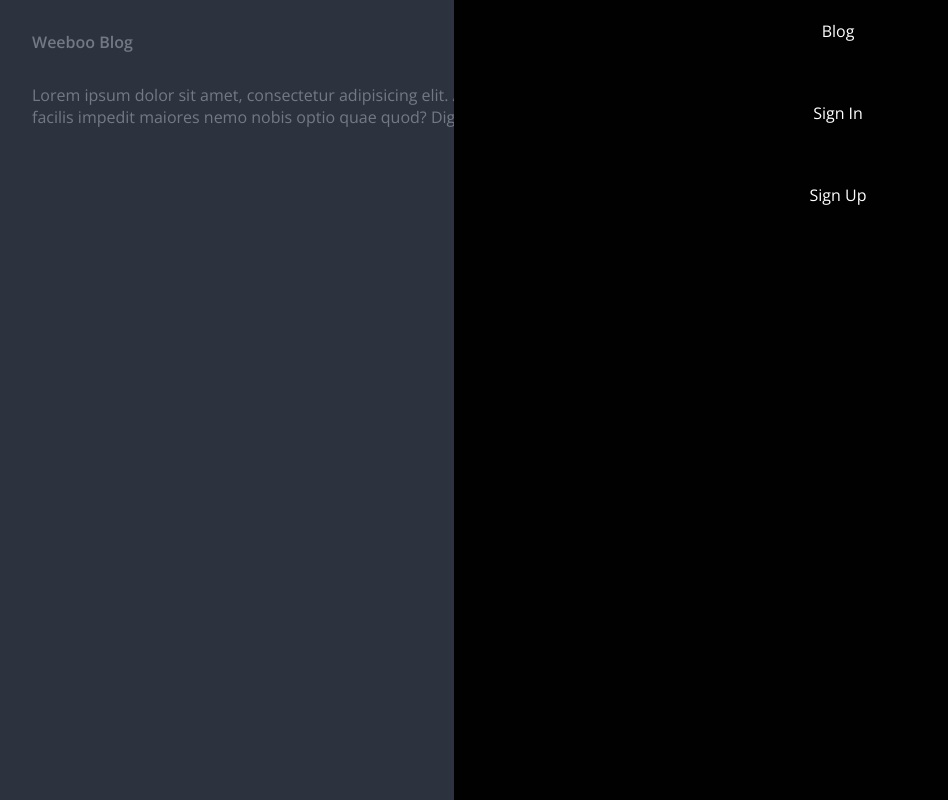
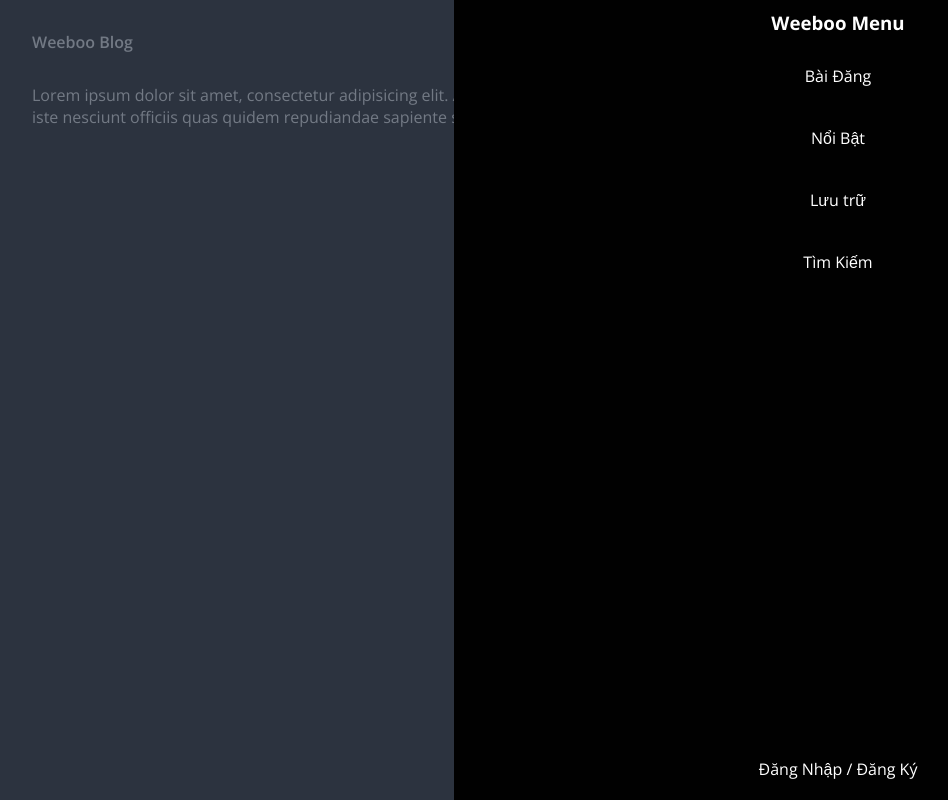
Before and after one commit to sonicname/blog-app-with-react-supabase, a React (Vite) app: page / in a window 1280 px wide. Both pictures are taken after a click on the element 1178 px from the left and 42 px from the top of the page. Shown: the whole page, without its empty margins (58-1006 px from the left). Built offline with nearby package versions, Linux system fonts and the light colour scheme.

Commit message:
update icon and header and suspense loading

```diff
--- a/index.html
+++ b/index.html
@@ -3,6 +3,7 @@
   <head>
     <meta charset="UTF-8" />
     <meta name="viewport" content="width=device-width, initial-scale=1.0" />
+    <link rel="shortcut icon" href="/assets/icon.ico" type="image/x-icon">
     <link rel="preconnect" href="https://fonts.googleapis.com">
     <link rel="preconnect" href="https://fonts.gstatic.com" crossorigin>
     <link href="https://fonts.googleapis.com/css2?family=Open+Sans:wght@300;400;500;600;700&display=swap" rel="stylesheet">
--- a/src/components/Layouts/CommonLayout.tsx
+++ b/src/components/Layouts/CommonLayout.tsx
@@ -1,48 +1,14 @@
-import React, { ReactNode, useRef, useState } from "react";
-import { NavLink } from "react-router-dom";
-import IconMenu from "../Icons/IconMenu";
-import { useOnClickOutside } from "../../hooks/useClickOutSide";
+import React, { ReactNode } from "react";
+import Header from "./Header";
 
 interface IProps {
   children?: ReactNode;
 }
 
 const CommonLayout = ({ children }: IProps) => {
-  const [open, setOpen] = useState<boolean>(false);
-  const menuRef = useRef<HTMLDivElement>(null);
-  useOnClickOutside(menuRef, () => {
-    setOpen(false);
-  });
-
-  const handleOpenMenu = () => setOpen(!open);
-
   return (
     <div className="container">
-      <header className="header">
-        <NavLink to={"/"}>
-          <h1 className="header__title">Weeboo Blog</h1>
-        </NavLink>
-
-        <div className="header__menu" onClick={handleOpenMenu}>
-          <IconMenu />
-        </div>
-
-        <div className={`header__links ${open ? "active" : ""}`} ref={menuRef}>
-          <div className="header__link">
-            <NavLink to={"/blog"}>Blog</NavLink>
-          </div>
-
-          <div className="header__link">
-            <NavLink to={"/signin"}>Sign In</NavLink>
-          </div>
-
-          <div className="header__link">
-            <NavLink to={"/signup"}>Sign Up</NavLink>
-          </div>
-        </div>
-
-        <div className={`header__overlay ${open ? "active" : ""}`}></div>
-      </header>
+      <Header />
       {children}
       <footer className="footer"></footer>
     </div>
--- /dev/null
+++ b/src/components/Layouts/Header.tsx
@@ -0,0 +1,58 @@
+import React, { useRef, useState } from "react";
+import { NavLink } from "react-router-dom";
+import IconMenu from "../Icons/IconMenu";
+import { useOnClickOutside } from "../../hooks/useClickOutSide";
+
+const Header = () => {
+  const [open, setOpen] = useState<boolean>(false);
+  const menuRef = useRef<HTMLDivElement>(null);
+  useOnClickOutside(menuRef, () => {
+    setOpen(false);
+  });
+
+  const handleOpenMenu = () => setOpen(!open);
+  return (
+    <header className="header">
+      <NavLink to={"/"}>
+        <h1 className="header__title">Weeboo Blog</h1>
+      </NavLink>
+
+      <div className="header__menu" onClick={handleOpenMenu}>
+        <IconMenu />
+      </div>
+
+      <div className={`header__links ${open ? "active" : ""}`} ref={menuRef}>
+        <div className="header__links-heading">
+          <h3>Weeboo Menu</h3>
+        </div>
+
+        <div className="header__links-body">
+          <div className="header__link">
+            <NavLink to={"/blog"}>Bài Đăng</NavLink>
+          </div>
+
+          <div className="header__link">
+            <NavLink to={"/popular"}>Nổi Bật</NavLink>
+          </div>
+
+          <div className="header__link">
+            <NavLink to={"/storage"}>Lưu trữ</NavLink>
+          </div>
+
+          <div className="header__link">
+            <NavLink to={"/search"}>Tìm Kiếm</NavLink>
+          </div>
+        </div>
+
+        <div className="header__link header__account">
+          <NavLink to={"/signin"}>Đăng Nhập</NavLink> /{" "}
+          <NavLink to={"/signup"}>Đăng Ký</NavLink>
+        </div>
+      </div>
+
+      <div className={`header__overlay ${open ? "active" : ""}`}></div>
+    </header>
+  );
+};
+
+export default Header;
--- /dev/null
+++ b/src/components/loading/SuspenseLoading.tsx
@@ -0,0 +1,11 @@
+import React from "react";
+
+const SuspenseLoading = () => {
+  return (
+    <div className="loading-screen">
+      <div className="loading-screen__spinner" />
+    </div>
+  );
+};
+
+export default SuspenseLoading;
--- a/src/main.tsx
+++ b/src/main.tsx
@@ -1,12 +1,22 @@
-import React from "react";
+import { Suspense, lazy } from "react";
 import ReactDOM from "react-dom/client";
-import { BrowserRouter } from "react-router-dom";
+import { BrowserRouter, Routes, Route } from "react-router-dom";
 
-import App from "./App";
 import "./styles/index.scss";
+import SuspenseLoading from "./components/loading/SuspenseLoading";
+
+const HomePage = lazy(() => import("./pages/HomePage"));
+const SignUpPage = lazy(() => import("./pages/SignUpPage"));
+const SignInPage = lazy(() => import("./pages/SignInPage"));
 
 ReactDOM.createRoot(document.getElementById("root")!).render(
-  <BrowserRouter>
-    <App />
-  </BrowserRouter>,
+  <Suspense fallback={<SuspenseLoading />}>
+    <BrowserRouter>
+      <Routes>
+        <Route path={"/"} element={<HomePage />} />
+        <Route path={"/signup"} element={<SignUpPage />} />
+        <Route path={"/signin"} element={<SignInPage />} />
+      </Routes>
+    </BrowserRouter>
+  </Suspense>,
 );
--- a/src/pages/HomePage.tsx
+++ b/src/pages/HomePage.tsx
@@ -2,7 +2,14 @@ import React from "react";
 import CommonLayout from "../components/Layouts/CommonLayout";
 
 const HomePage = () => {
-  return <CommonLayout></CommonLayout>;
+  return (
+    <CommonLayout>
+      Lorem ipsum dolor sit amet, consectetur adipisicing elit. Accusantium ad,
+      assumenda atque consequuntur cum debitis eaque error fuga illo ipsa iste
+      nesciunt officiis quas quidem repudiandae sapiente suscipit totam
+      voluptas.
+    </CommonLayout>
+  );
 };
 
 export default HomePage;
--- /dev/null
+++ b/src/pages/SignInPage.tsx
@@ -0,0 +1,15 @@
+import React from "react";
+import CommonLayout from "../components/Layouts/CommonLayout";
+
+const SignInPage = () => {
+  return (
+    <CommonLayout>
+      Lorem ipsum dolor sit amet, consectetur adipisicing elit. Ea eaque
+      necessitatibus perferendis quidem ratione? Accusantium enim hic ipsa
+      magnam nostrum omnis, reiciendis saepe vero? Eos est nam quaerat voluptate
+      voluptatum!
+    </CommonLayout>
+  );
+};
+
+export default SignInPage;
--- /dev/null
+++ b/src/pages/SignUpPage.tsx
@@ -0,0 +1,14 @@
+import React from "react";
+import CommonLayout from "../components/Layouts/CommonLayout";
+
+const SignUpPage = () => {
+  return (
+    <CommonLayout>
+      Lorem ipsum dolor sit amet, consectetur adipisicing elit. At dicta neque
+      rerum vero vitae. Accusamus dolor minus numquam omnis totam. Amet
+      aspernatur ducimus earum incidunt iure laudantium quam rerum ullam.
+    </CommonLayout>
+  );
+};
+
+export default SignUpPage;
--- a/src/styles/index.scss
+++ b/src/styles/index.scss
@@ -76,8 +76,6 @@ a {
     z-index: 2;
     display: flex;
     flex-direction: column;
-    gap: 2rem 0;
-    text-align: center;
     opacity: 0;
     transition: right 0.2s linear, opacity 0.2s linear;
 
@@ -85,10 +83,20 @@ a {
       right: 0;
       opacity: 1;
     }
+
+    &-heading {
+      text-align: center;
+      padding: 1rem;
+    }
   }
 
   &__link {
+    text-align: center;
     padding: 2rem;
+  }
+
+  &__account {
+    margin-top: auto;
   }
 
   &__overlay {
@@ -115,3 +123,34 @@ a {
     width: 2.4rem;
   }
 }
+
+.loading-screen {
+  position: fixed;
+  top: 0;
+  left: 0;
+  bottom: 0;
+  right: 0;
+
+  background-color: #010101;
+  opacity: 0.8;
+
+  display: flex;
+  align-items: center;
+  justify-content: center;
+
+  &__spinner {
+    width: 5rem;
+    height: 5rem;
+    border-radius: 100%;
+    border: 4px solid white;
+    border-top: 4px solid transparent;
+
+    animation: spinner 0.5s linear infinite;
+  }
+}
+
+@keyframes spinner {
+  100% {
+    transform: rotate(360deg);
+  }
+}
```
Also changed, not shown: 1 other file (tests, documents, lock files or other folders).
